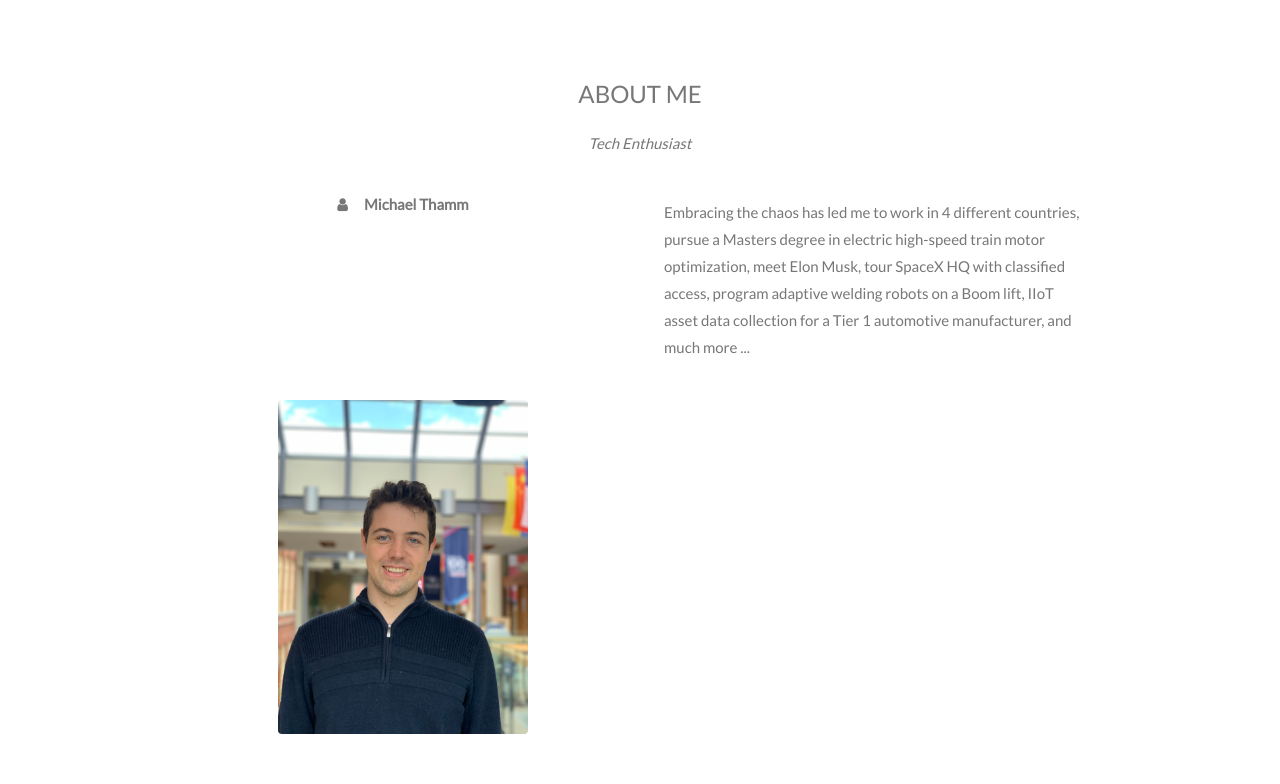
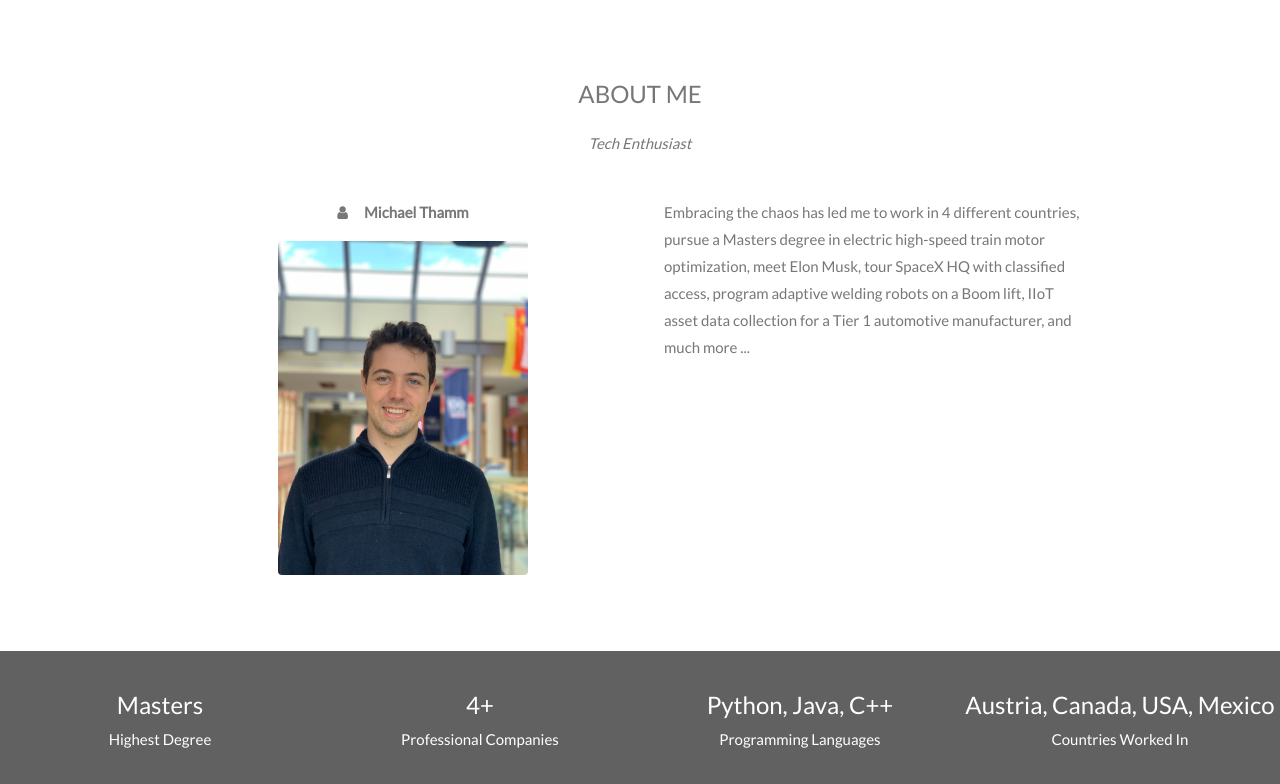
Before and after one commit to MichaelThamm/gitlab-docker-ci, a Flask app: page / in a window 1280 px wide. Shown: the part 402-1186 px from the top of the page. Run offline with Flask 2, Linux system fonts and the light colour scheme; data comes from the database, SQL or seed files in the repository.

Commit message:
Update index.html

```diff
--- a/templates/index.html
+++ b/templates/index.html
@@ -91,18 +91,17 @@
   <h3 class="w3-center">ABOUT ME</h3>
   <p class="w3-center"><em>Tech Enthusiast</em></p>
   <div class="w3-row">
-	<div class="w3-col m6 w3-center w3-padding-small">
+	<div class="w3-col m6 w3-center w3-padding-large">
 		<p><b><i class="fa fa-user w3-margin-right"></i>Michael Thamm</b></p>
-	</div>
+        <img src="https://github.com/MichaelThamm/Flask-Docker/blob/main/SiteImages/Headshot.jpg?raw=true" class="w3-round w3-image w3-hover-opacity-off" alt="Photo of Me" width="250" height="350">
+    </div>
+
     <!-- Hide this text on small devices -->
     <div class="w3-col m6 w3-hide-small w3-padding-large">
 		<p>Embracing the chaos has led me to work in 4 different countries, pursue a Masters degree in electric high-speed train motor optimization, meet Elon Musk,
 		tour SpaceX HQ with classified access, program adaptive welding robots on a Boom lift, IIoT asset data collection for a Tier 1 automotive manufacturer,
 		and much more ...
 		</p>
-    </div>
-    <div class="w3-col m6 w3-center w3-padding-large">
-      <img src="https://github.com/MichaelThamm/Flask-Docker/blob/main/SiteImages/Headshot.jpg?raw=true" class="w3-round w3-image w3-hover-opacity-off" alt="Photo of Me" width="250" height="350">
     </div>
   </div>
 </div>
```
